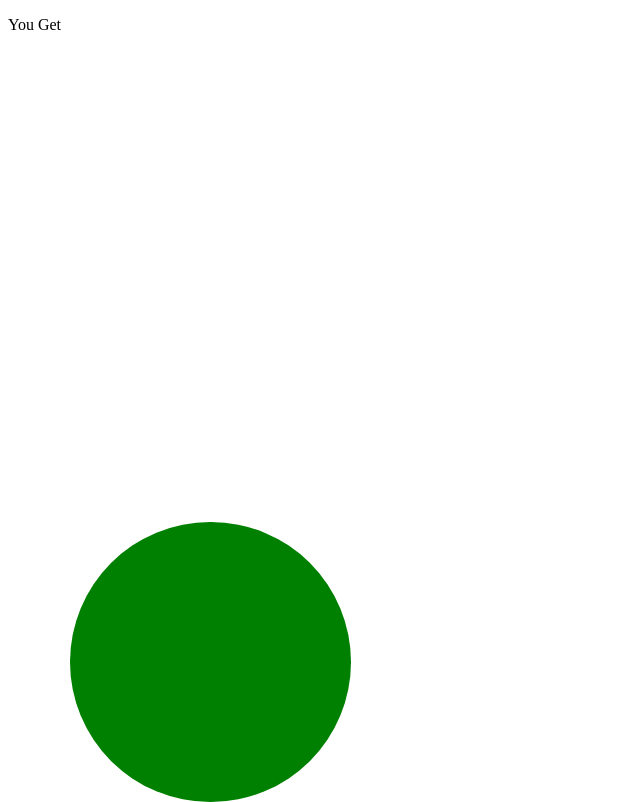
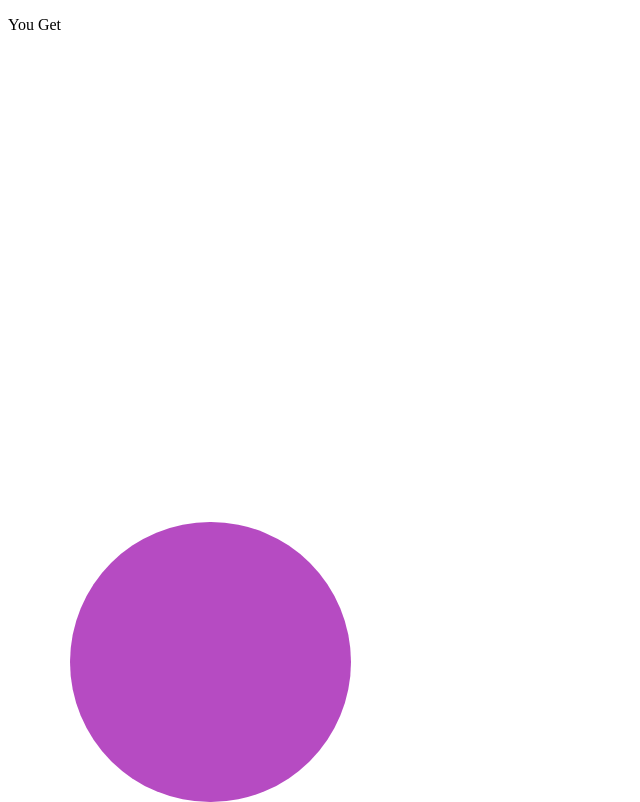
Before and after one commit to chamaxx9zp/Time-to-click, a plain HTML site: page index.html in a window 1280 px wide. Shown: the whole page, without its empty margins (0-640 px from the left). Drawn offline with Linux system fonts and the light colour scheme.

Commit message:
apply random colors
add code to display random colours for the object

```diff
--- a/index.html
+++ b/index.html
@@ -15,21 +15,26 @@
             position: relative;
 
         }
-
-
     </style>
 
 </head>
-
 <body>
 
-    <p>You Get <span id = "time"></span></p>
-
+    <p>You Get <span id = "time"> </span></p>
     <div id="shape"></div>
 
     <script type="text/javascript">
 
         let start = new Date().getTime();
+
+        function getRandomColor() {
+            var letters = '0123456789ABCDEF';
+            var color = '#';
+            for (var i = 0; i < 6; i++) {
+                color += letters[Math.floor(Math.random() * 16)];
+            }
+            return color;
+        }
 
         function shapeAppear(){
             let top = Math.random() * 550 ;
@@ -50,26 +55,26 @@
             document.getElementById("shape").style.height = width + "px" ;
 
             document.getElementById("shape").style.display = "block";
+            document.getElementById("shape").style.backgroundColor = getRandomColor();
             start = new Date().getTime();
         }
 
         function shapeAppearDelay(){
-        setTimeout(shapeAppear, Math.random()* 1500);
+        setTimeout(shapeAppear, Math.random()* 1125);
         }
 
         shapeAppearDelay()
+
         document.getElementById("shape").onclick = function(){
             document.getElementById("shape").style.display = "none"
             let end = new Date().getTime() ;
             let time = (end - start) / 1000 ;
             //alert(time);
-            document.getElementById("time").innerHTML = time + "s" ;
+            document.getElementById("time").innerHTML = time + " Seconds to get that Object" ;
             //setTimeout(shapeAppear, Math.random()* 2500);
             shapeAppearDelay()
         }
 
-
-
     </script>
 </body>
 </html>
```
